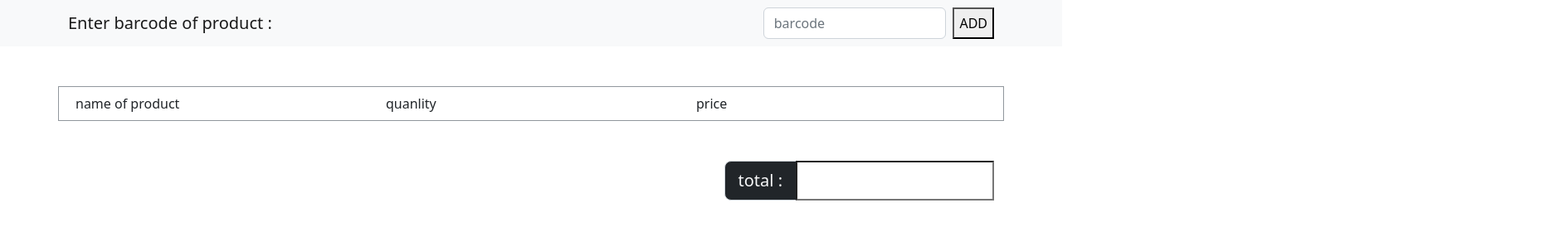
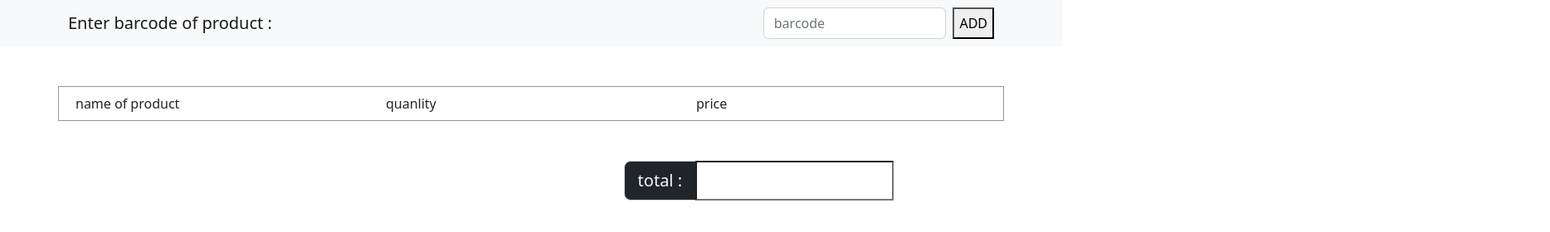
Before and after one commit to rajnishad24082003/store_billing_system, a plain HTML site: page index.html in a window 1280 px wide. Shown: the whole page at 83% size, 1868 px wide, since content can reach past the window. Drawn offline with nearby package versions, Linux system fonts and the light colour scheme.

Commit message:
Add files via upload

```diff
--- a/index.html
+++ b/index.html
@@ -42,7 +42,7 @@
     </ol>
     </div>
     <div class="container">
-      <div class="input-group input-group-lg justify-content-end">
+      <div class="input-group input-group-lg jgj">
         <span class="input-group-text bg-dark text-light" id="inputGroup-sizing-lg ">total :</span>
         <input type="text" class="finalans" aria-label="Sizing example input" aria-describedby="inputGroup-sizing-lg">
       </div>
--- a/styles.css
+++ b/styles.css
@@ -6,3 +6,7 @@
 {
     list-style-type: none;
 }
+.jgj
+{
+    margin-left: 60%;
+}
```
